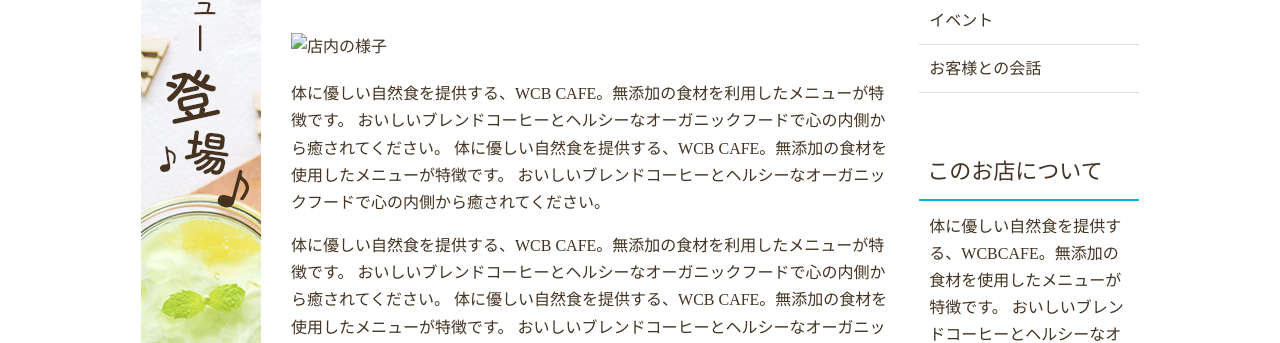
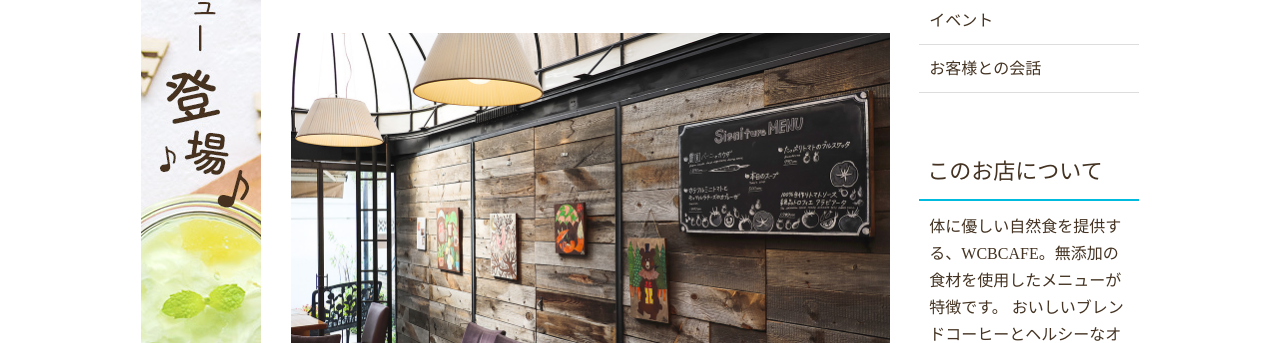
Before and after one commit to kanekomoeka/WCBCafe.github.io, a plain HTML site: page news.html in a window 1280 px wide. Shown: the part 457-800 px from the top of the page. Drawn offline with Linux system fonts and the light colour scheme; some packages are replaced by stand-ins of ours.

Commit message:
Update news.html

```diff
--- a/news.html
+++ b/news.html
@@ -43,7 +43,7 @@
           <p class="post-date">5/21<span>2024</span></p>
           <p class="post-cat">カテゴリー：お店の紹介</p>
         </header>
-        <img src="images/wall.jpg" alt="店内の様子" />
+        <img src="wall.jpg" alt="店内の様子" />
         <p>
           体に優しい自然食を提供する、WCB
           CAFE。無添加の食材を利用したメニューが特徴です。
```
